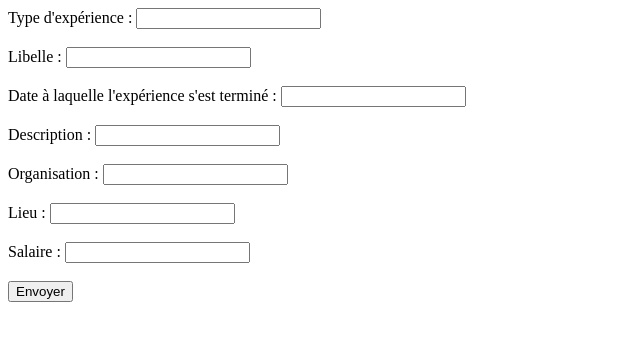
After one commit to Noe34230/annuaire, a PHP site: page /ModifExp.php in a window 1280 px wide. The commit adds this page. Shown: the top 341 px of the page, without its empty margins (0-640 px from the left). Run offline with PHP 8.4, Linux system fonts and the light colour scheme.

Commit message:
MAJ NOE MERCREDI MATIN

```diff
--- /dev/null
+++ b/annuaireeleve/ModifExp.php
@@ -0,0 +1,33 @@
+<!DOCTYPE html>
+<html>
+
+<head>
+
+  <meta charset="utf-8">
+  <meta http-equiv="X-UA-Compatible" content="IE=edge">
+  <title>Informations Personnelles</title>
+
+</head>
+<?php
+  session_start();
+  require("includes/functions.php");
+
+?>
+    <form method="POST" action="Modifexp2.php">
+        <label for="type"> Type d'expérience :</label>
+        <input type ="text" name ="type"/> <br/><br/>
+        <label for ="libelle"> Libelle :</label>
+        <input type ="texte" name ="Libelle" /> <br/><br/>
+        <label for="dateFin"> Date à laquelle l'expérience s'est terminé :</label>
+        <input type ="text" name ="dateFin"/> <br/><br/>
+        <label for ="description"> Description :</label>
+        <input type ="texte" name ="description" /> <br/><br/>
+        <label for="organisation"> Organisation :</label>
+        <input type ="text" name ="organisation"/> <br/><br/>
+        <label for ="lieu"> Lieu :</label>
+        <input type ="texte" name ="lieu" /> <br/><br/>
+        <label for="salaire"> Salaire :</label>
+        <input type ="text" name ="salaire"/> <br/><br/>
+        <input type="submit" name="envoi" id="envoi" value ="Envoyer"/>
+    </form>
+</html>
--- a/annuaireeleve/ModifInfosPerso2.php
+++ b/annuaireeleve/ModifInfosPerso2.php
@@ -25,5 +25,5 @@
 
   modifInfosPerso($_SESSION['login'],$nom,$prenom,$genre,$numRue,$nomRue,$codePostal,$ville,$mail,$telephone,$promotion);
 
-  redirect('ModifInfosPerso.php');
+  redirect('InfosPerso.php');
 ?>
--- a/annuaireeleve/includes/functions.php
+++ b/annuaireeleve/includes/functions.php
@@ -24,60 +24,8 @@ function redirect($url) {
 
 
 
-function ajouterEleve($nom,$prenom,$genre,$mail,$promotion,$telephone,$numRue,$nomRue,$codePostal,$ville,$login,$motDePasse){
-    $eleve = getDb()->prepare("INSERT INTO eleve
-    (nom,prenom, genre, mail,promotion, telephone, numRue, nomRue, codePostal, ville, login, motDePasse)
-    VALUES (:nom , :prenom, :genre, :mail, :promotion,:telephone, :numRue,:nomRue, :codePostal, :ville, :login, :motDePasse)");
-
-    $eleve->bindValue('nom',$nom,PDO::PARAM_STR);
-    $eleve->bindValue('prenom',$prenom,PDO::PARAM_STR);
-   // $eleve->bindValue('dateNissance',$date,PDO::PARAM_STR);
-    $eleve->bindValue('genre',$genre,PDO::PARAM_STR);
-    $eleve->bindValue('mail',$mail,PDO::PARAM_STR);
-    $eleve->bindValue('promotion',$promotion,PDO::PARAM_INT);
-    $eleve->bindValue('telephone',$telephone,PDO::PARAM_INT);
-    $eleve->bindValue('numRue',$numRue,PDO::PARAM_INT);
-    $eleve->bindValue('nomRue',$nomRue,PDO::PARAM_STR);
-    $eleve->bindValue('codePostal',$codePostal,PDO::PARAM_INT);
-    $eleve->bindValue('ville',$ville,PDO::PARAM_STR);
-    $eleve->bindValue('login',$login,PDO::PARAM_STR);
-    $eleve->bindValue('motDePasse',$motDePasse,PDO::PARAM_STR);
-
-    //$eleve->execute(array($nom,$prenom,$date,$genre,$mail,$promotion,$telephone,$numRue,$nomRue,$codePostal,$ville,$login,$motDePasse));
-    $eleve->execute();
-   /* echo $login;
-    $db=getDb();
-    // if($db!=null)
-    //echo 'base ok';
-   /* $eleve = $db->prepare('INSERT INTO eleve (nom,prenom,login) VALUES (:nom,:prenom,:dateNaissance,:login)');
-    $eleve->bindValue('login',$login,PDO::PARAM_STR);
-    $eleve->bindValue('nom',$nom,PDO::PARAM_STR);
-    $eleve->bindValue('prenom',$prenom,PDO::PARAM_STR);
-    //$eleve->bindValue('dateNissance',$date,PDO::PARAM_STR);
-    $eleve->execute();*/
-
-}
 
 
-function ajouterExp($type,$dateDeb,$libelle,$dateFin,$description,$organisation,$lieu,$salaire){
-    $exp = getDb()->prepare("INSERT INTO eleve
-    (type,datedeb,libelle,dateFin,description,organisation,lieu,salaire,login)
-    VALUES (:type,:datedeb,:libelle,:dateFin,:description,:organisation,:lieu,:salaire,:login)");
-
-    $exp->bindValue('type',$type,PDO::PARAM_STR);
-    $exp->bindValue('datedeb',$dateDeb,PDO::PARAM_STR);
-    $exp->bindValue('libelle',$libelle,PDO::PARAM_STR);
-    $exp->bindValue('datefin',$dateFin,PDO::PARAM_STR);
-    $exp->bindValue('description',$description,PDO::PARAM_STR);
-    $exp->bindValue('organisation',$organisation,PDO::PARAM_STR);
-    $exp->bindValue('lieu',$lieu,PDO::PARAM_STR);
-    $exp->bindValue('salaire',$salaire,PDO::PARAM_STR);
-    $exp->bindValue('login',$_SESSION['login'],PDO::PARAM_STR);
-
-    $exp->execute();
-
-
-}
 function afficherNomsPrenoms($id){
     require("connect.php");
     $requete = $BDD->prepare("SELECT * FROM eleve
@@ -98,6 +46,9 @@ $requete->execute( array($id) ) ;
         //echo "<p>$Tuple[type]</p>";
         echo "<p>$Tuple[libelle]</p>";
         echo "<p>$Tuple[lieu]</p>";
+        echo "<form method='POST' action='ModifExp.php'>
+            <input type='submit' name='envoi' id='$Tuple[idExperience]' value ='Modifier cette expérience'/>
+            </form>";
     }
 }
 function afficherInfosPerso($id){
@@ -123,7 +74,7 @@ $requete->execute( array($id) ) ;
 function modifInfosPerso ($id,$nom,$prenom,$genre,$numRue,$nomRue,$codePostal,$ville,$mail,$telephone,$promotion)
 {
     require("connect.php");
-    if (isset($_POST['mail']))
+    if ( $mail!="")
     {
         $requete = $BDD->prepare("UPDATE eleve SET mail = :mail
         WHERE login= :login ");
@@ -131,7 +82,7 @@ function modifInfosPerso ($id,$nom,$prenom,$genre,$numRue,$nomRue,$codePostal,$v
         $requete ->bindValue('login',$id, PDO::PARAM_STR);
         $requete->execute() ;
     }
-    if (isset($_POST['nom']))
+    if ($nom!="")
     {
         $requete = $BDD->prepare("UPDATE eleve SET nom = :nom
         WHERE login= :login ");
@@ -139,7 +90,7 @@ function modifInfosPerso ($id,$nom,$prenom,$genre,$numRue,$nomRue,$codePostal,$v
         $requete ->bindValue('login',$id, PDO::PARAM_STR);
         $requete->execute() ;
     }
-    if (isset($_POST['prenom']))
+    if ($prenom!="")
     {
         $requete = $BDD->prepare("UPDATE eleve SET prenom = :prenom
         WHERE login= :login ");
@@ -147,7 +98,7 @@ function modifInfosPerso ($id,$nom,$prenom,$genre,$numRue,$nomRue,$codePostal,$v
         $requete ->bindValue('login',$id, PDO::PARAM_STR);
         $requete->execute() ;
     }
-    if (isset($_POST['promotion']))
+    if ($promotion!=0)
     {
         $requete = $BDD->prepare("UPDATE eleve SET promotion = :promotion
         WHERE login= :login ");
@@ -155,7 +106,7 @@ function modifInfosPerso ($id,$nom,$prenom,$genre,$numRue,$nomRue,$codePostal,$v
         $requete ->bindValue('login',$id, PDO::PARAM_STR);
         $requete->execute() ;
     }
-    if (isset($_POST['numRue']))
+    if ($numRue!=0)
     {
         $requete = $BDD->prepare("UPDATE eleve SET numRue = :numRue
         WHERE login= :login ");
@@ -163,7 +114,7 @@ function modifInfosPerso ($id,$nom,$prenom,$genre,$numRue,$nomRue,$codePostal,$v
         $requete ->bindValue('login',$id, PDO::PARAM_STR);
         $requete->execute() ;
     }
-    if (isset($_POST['nomRue']))
+    if ($nomRue!="")
     {
         $requete = $BDD->prepare("UPDATE eleve SET nomRue = :nomRue
         WHERE login= :login ");
@@ -171,7 +122,7 @@ function modifInfosPerso ($id,$nom,$prenom,$genre,$numRue,$nomRue,$codePostal,$v
         $requete ->bindValue('login',$id, PDO::PARAM_STR);
         $requete->execute() ;
     }
-    if (isset($_POST['ville']))
+    if ($ville!="")
     {
         $requete = $BDD->prepare("UPDATE eleve SET ville = :ville
         WHERE login= :login ");
@@ -179,7 +130,7 @@ function modifInfosPerso ($id,$nom,$prenom,$genre,$numRue,$nomRue,$codePostal,$v
         $requete ->bindValue('login',$id, PDO::PARAM_STR);
         $requete->execute() ;
     }
-    if (isset($_POST['codePostal']))
+    if ($codePostal!=0)
     {
         $requete = $BDD->prepare("UPDATE eleve SET codePostal = :codePostal
         WHERE login= :login ");
@@ -187,7 +138,7 @@ function modifInfosPerso ($id,$nom,$prenom,$genre,$numRue,$nomRue,$codePostal,$v
         $requete ->bindValue('login',$id, PDO::PARAM_STR);
         $requete->execute() ;
     }
-    if (isset($_POST['telephone']))
+    if ($telephone!=0)
     {
         $requete = $BDD->prepare("UPDATE eleve SET telephone = :telephone
         WHERE login= :login ");
@@ -195,7 +146,7 @@ function modifInfosPerso ($id,$nom,$prenom,$genre,$numRue,$nomRue,$codePostal,$v
         $requete ->bindValue('login',$id, PDO::PARAM_STR);
         $requete->execute() ;
     }
-    if (isset($_POST['genre']))
+    if ($genre!="")
     {
         $requete = $BDD->prepare("UPDATE eleve SET genre = :genre
         WHERE login= :login ");
@@ -206,6 +157,66 @@ function modifInfosPerso ($id,$nom,$prenom,$genre,$numRue,$nomRue,$codePostal,$v
 
 
 }
+function modifExp ($id,$libelle,$description,$organisation,$salaire,$Lieu,$type)
+{
+    require("connect.php");
+    if ( $type!="")
+    {
+        $requete = $BDD->prepare("UPDATE experience SET 'type' = :'type'
+        WHERE login= :login ");
+        $requete ->bindValue('type',$type, PDO::PARAM_STR);
+        $requete ->bindValue('login',$id, PDO::PARAM_STR);
+        $requete->execute() ;
+    }
+    if ($libelle!="")
+    {
+        $requete = $BDD->prepare("UPDATE experience SET libelle = :libelle
+        WHERE login= :login ");
+        $requete ->bindValue('libelle',$libelle, PDO::PARAM_STR);
+        $requete ->bindValue('login',$id, PDO::PARAM_STR);
+        $requete->execute() ;
+    }
+    if ($description!="")
+    {
+        $requete = $BDD->prepare("UPDATE experience SET 'description' = :'description'
+        WHERE login= :login ");
+        $requete ->bindValue('description',$description, PDO::PARAM_STR);
+        $requete ->bindValue('login',$id, PDO::PARAM_STR);
+        $requete->execute() ;
+    }
+    if ($promotion!=0)
+    {
+        $requete = $BDD->prepare("UPDATE experience SET 'date' = :'date'
+        WHERE login= :login ");
+        $requete ->bindValue('promotion',$promotion, PDO::PARAM_DATE);
+        $requete ->bindValue('login',$id, PDO::PARAM_STR);
+        $requete->execute() ;
+    }
+    if ($salaire!=0)
+    {
+        $requete = $BDD->prepare("UPDATE experience SET salaire = :salaire
+        WHERE login= :login ");
+        $requete ->bindValue('salaire',$salaire, PDO::PARAM_STR);
+        $requete ->bindValue('login',$id, PDO::PARAM_STR);
+        $requete->execute() ;
+    }
+    if ($Lieu!="")
+    {
+        $requete = $BDD->prepare("UPDATE experience SET Lieu = :Lieu
+        WHERE login= :login ");
+        $requete ->bindValue('Lieu',$Lieu, PDO::PARAM_STR);
+        $requete ->bindValue('login',$id, PDO::PARAM_STR);
+        $requete->execute() ;
+    }
+    if ($organisation!="")
+    {
+        $requete = $BDD->prepare("UPDATE experience SET organisation = :organisation
+        WHERE login= :login ");
+        $requete ->bindValue('organisation',$organisation, PDO::PARAM_STR);
+        $requete ->bindValue('login',$id, PDO::PARAM_STR);
+        $requete->execute() ;
+    }
 
+}
 
 ?>
```
Also changed, not shown: annuaireeleve/ModifExp2.php (added, +22 -0 lines).
